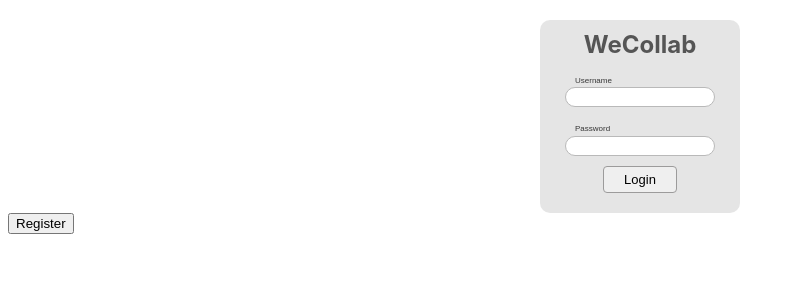
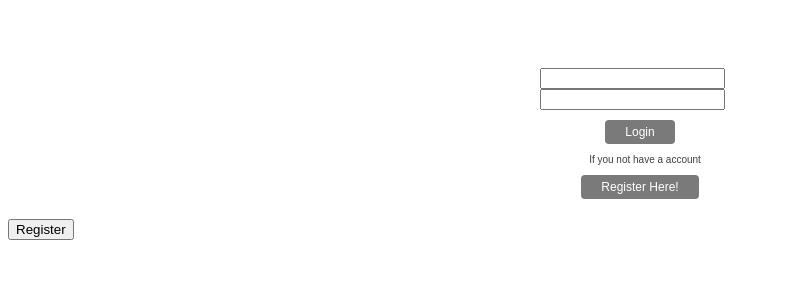
Before and after one commit to TecDSX/proyecto-final-tecnicatura-client, a Next.js app: page /login in a window 1280 px wide. Shown: the top 300 px of the page, without its empty margins (0-795 px from the left). Built offline with nearby package versions, Linux system fonts and the light colour scheme.

Commit message:
fix style in loginForm

```diff
--- a/src/components/LoginForm/LoginForm.scss
+++ b/src/components/LoginForm/LoginForm.scss
@@ -1,58 +1,25 @@
 .login-box {
   position: relative;
+  top: 30%;
   width: 200px;
   height: max-content;
   padding-bottom: 10px;
   margin: auto;
-  background-color: rgba(128, 128, 128, 0.205);
+  background-color: rgba(255, 255, 255, 0.479);
   border-radius: 10px;
   &__title {
     position: relative;
     text-align: center;
     top: 10px;
-    color: rgb(85, 85, 85);
-    font-family: 'Inter', Arial, sans-serif;
+    color: rgb(255, 255, 255);
+    font-family: "DejaVu Sans Mono", monospace;
+    font-weight: 5;
   }
-  .text-field {
-    position: relative;
-    width: 150px;
-    margin: auto;
-    margin-bottom: 10px;
-    label {
-      font-size: 8px;
-      color: rgb(54, 54, 54);
-      margin-left: 10px;
-      font-family: Arial, Helvetica, sans-serif;
-    }
-    input {
-      width: 133px;
-      height: 8px;
-      outline: none;
-      border-style: solid;
-      border-radius: 12px;
-      border-width: 1px;
-      border-color: grey;
-      padding: 5px;
-      padding-left: 10px;
-      font-size: 10px;
-      border: 1px solid rgb(185, 185, 185);
-    }
-    input:focus {
-      border-color: rgb(36, 36, 36);
-    }
-  }
-  .button-holder {
-    margin: 10px;
+  .register-label {
+    font-size: 10px;
+    color: rgb(63, 63, 63);
+    margin-left: 10px;
+    font-family: Arial, Helvetica, sans-serif;
     text-align: center;
-    button {
-      border-radius: 4px;
-      border: 1px solid rgb(156, 155, 155);
-      font-size: 13px;
-      padding: 5px 20px 5px 20px;
-    }
-    button:hover {
-      border-style: solid;
-      border-color: rgb(36, 36, 36);
-    }
   }
 }
--- a/src/components/LoginForm/index.tsx
+++ b/src/components/LoginForm/index.tsx
@@ -2,6 +2,7 @@ import React, { useContext } from 'react';
 import './LoginForm.scss';
 import { TextField } from '../Textfield';
 import { FormContext } from '../../contexts/FormContext';
+import { Button } from '../../components/Button';
 export const LoginForm = () => {
   const {
     // @ts-ignore
@@ -11,26 +12,29 @@ export const LoginForm = () => {
   return (
     <div className="login-box">
       <h2 className="login-box__title">WeCollab</h2>
-
       <TextField
         name="username"
-        text="Username"
+        label="Username"
         type="text"
         value={username}
         onChange={onChange}
       />
-
       <TextField
         name="password"
-        text="Password"
+        label="Password"
         type="password"
         value={password}
         onChange={onChange}
       />
-
-      <div className="button-holder">
-        <button type="submit">Login</button>
-      </div>
+      <Button type="submit" label="Login" onClick={() => { }} />
+      <p className="register-label">If you not have a account</p>
+      <Button
+        type="submit"
+        label="Register Here!"
+        onClick={() => {
+          document.location.href = 'register';
+        }}
+      />
     </div>
   );
 };
```
